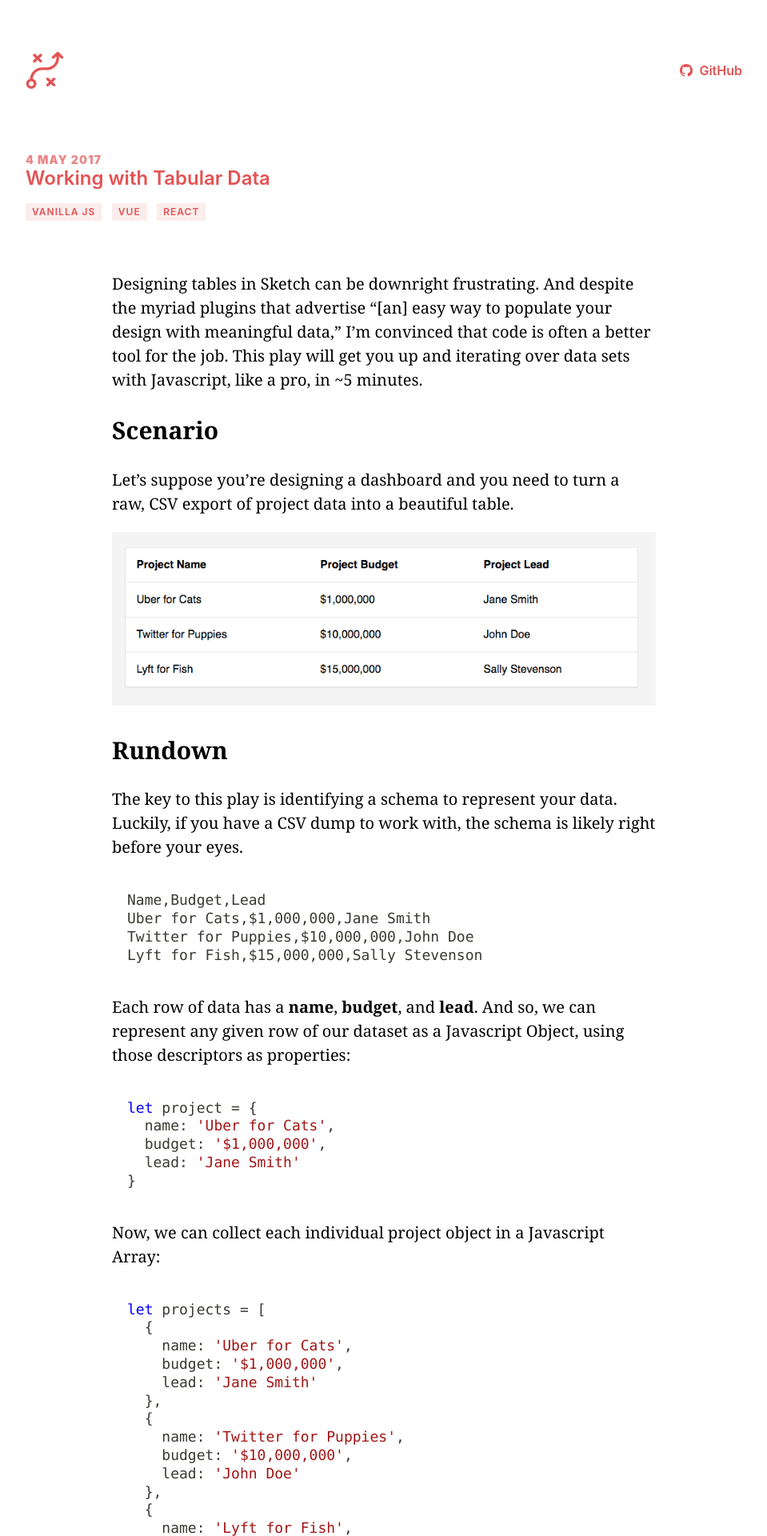
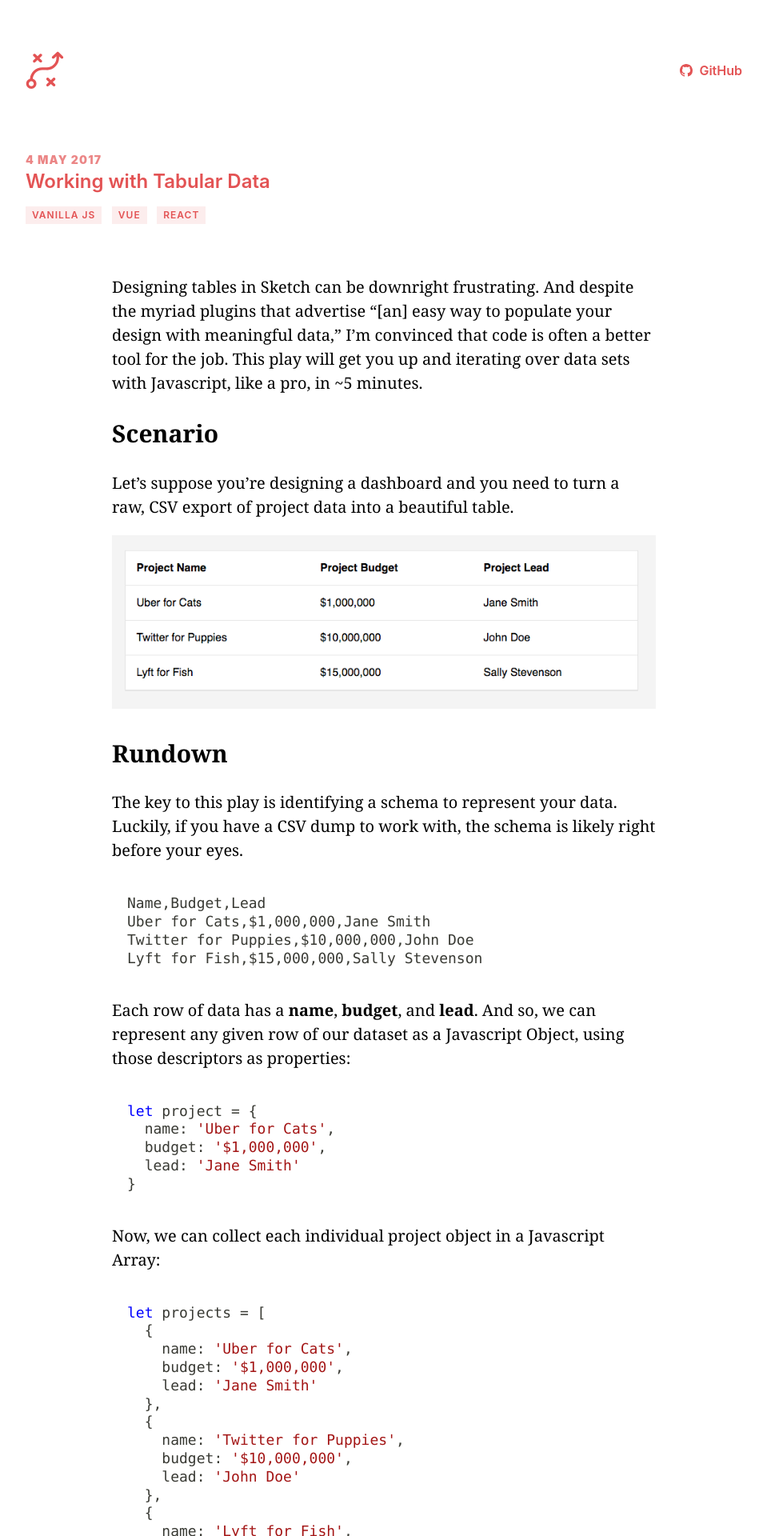
Before and after one commit to mattrothenberg/prototyping-playbook, a Jekyll site: the page built from _posts/2017-05-04-working-with-data.md, in a window 1280 px wide. Shown: the top 1920 px of the page at 80% size, without its empty margins (160-1119 px from the left). Built offline with Jekyll 4.4.1, drawn with Linux system fonts in a browser that asks for light colours.

Commit message:
Fix misalignment of post date

```diff
--- a/_layouts/home.html
+++ b/_layouts/home.html
@@ -7,9 +7,7 @@
   {% for post in site.posts %}
     <article class="mb4 mb5-l">
       <header>
-        <div class="flex items-center mb1">
-          <h4 class="mv0 fw9 ttu f6 tracked-1 red o-70">{{ post.date | date: "%-d %B %Y"}}</h4>
-        </div>
+        <h4 class="mt0 mb1 fw9 ttu f6 tracked-1 red o-70">{{ post.date | date: "%-d %B %Y"}}</h4>
         <h2 class="f3 mt0 mb2 lh-title fw6 red">
           <a class="link color-inherit hover-red" href="{{ post.url | relative_url }}">{{ post.title | escape }}</a>
         </h2>
--- a/_layouts/post.html
+++ b/_layouts/post.html
@@ -4,7 +4,7 @@
 <article class="post" itemscope itemtype="http://schema.org/BlogPosting">
   <header class="mb4 mb5-l" itemprop="name headline">
     {% assign date_format = "%D" %}
-    <h2 class="mv0 fw9 ttu f6 tracked-1 red o-70">{{ page.date | date: "%-d %B %Y"}}</h2>
+    <h2 class="mt0 mb1 fw9 ttu f6 tracked-1 red o-70">{{ page.date | date: "%-d %B %Y"}}</h2>
     <h1 class="f3 mt0 mb2 lh-title fw6 red">
       {{ page.title | escape }}
     </h1>
```
